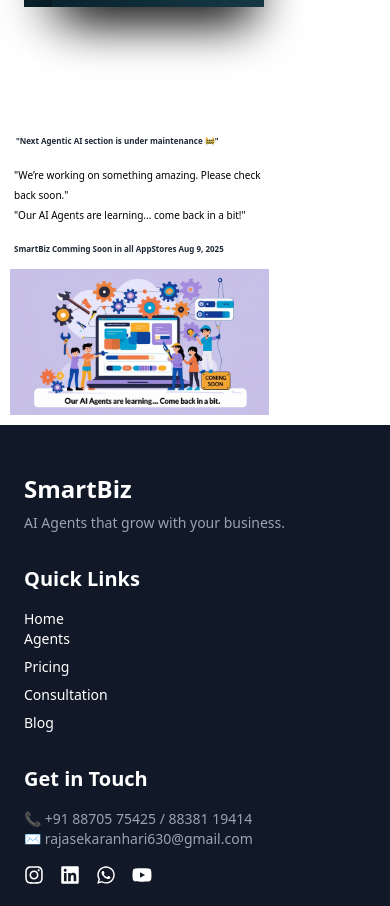
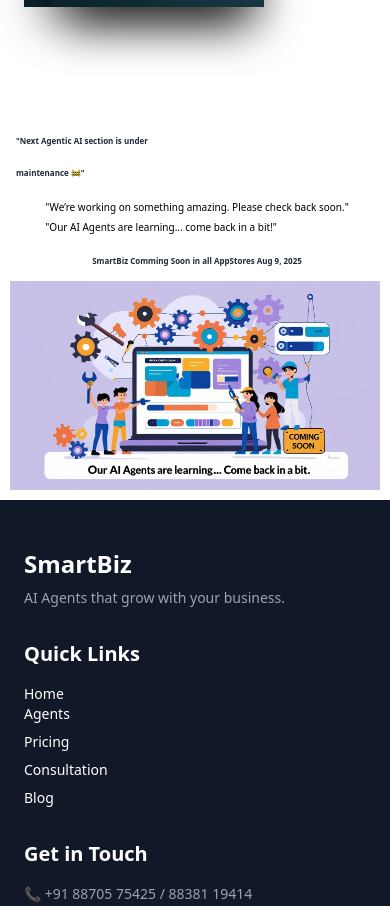
Before and after one commit to harisgk34/SmartBiz.AGI, a React (Vite) app in the folder frontend/: page /Agents in a window 390 px wide. Shown: the part 5441-6347 px from the top of the page. Built offline with nearby package versions, Linux system fonts and the light colour scheme.

Commit message:
mobile views redmi err seting fixed

```diff
--- a/frontend/src/index.css
+++ b/frontend/src/index.css
@@ -29,16 +29,16 @@
       display: block;
     }
     .maintance h1{
-      width: 75%;
+      width: 90%;
       display: flex;
       justify-content: center;
       padding: 5px;
       margin: 5px;
-      font-size: 20px;
+      font-size: 25px;
     line-height: 2rem;
     }
     .maintance p{
-      width: 75%;
+      width: 100%;
       display: flex;
       justify-content: center;
       padding: 5px;
@@ -46,16 +46,16 @@
       font-size: 10px;
     }
     .maintance img{
-      width: 75%;
-      height: 75%;
+      width: 100%;
+      height: 100%;
       position: relative;
       display:flex;
       justify-content: start;
       align-items:start;
     }
     .maintance{
-      width: 50%;
-      height: 50%;
+      width: 100%;
+      height: 100%;
       position: relative;
       display: flex;
       flex-direction: column;
@@ -66,7 +66,7 @@
     .maintance_2 h1{
       width: 100%;
       display: flex;
-      justify-content: start;
+      justify-content: center;
       padding: 2px;
       margin: 2px;
       font-size: 8px;
@@ -80,7 +80,7 @@
     }
 
 .maintance_2 p{
-      width: 70%;
+      width: 100%;
       display: flex;
       justify-content: center;
       padding: 2px;
@@ -88,7 +88,7 @@
       font-size: 10px;
     }
     .maintance_2 img{
-      width: 70%;
+      width: 100%;
       height: 75%;
       position: relative;
       display:flex;
```
